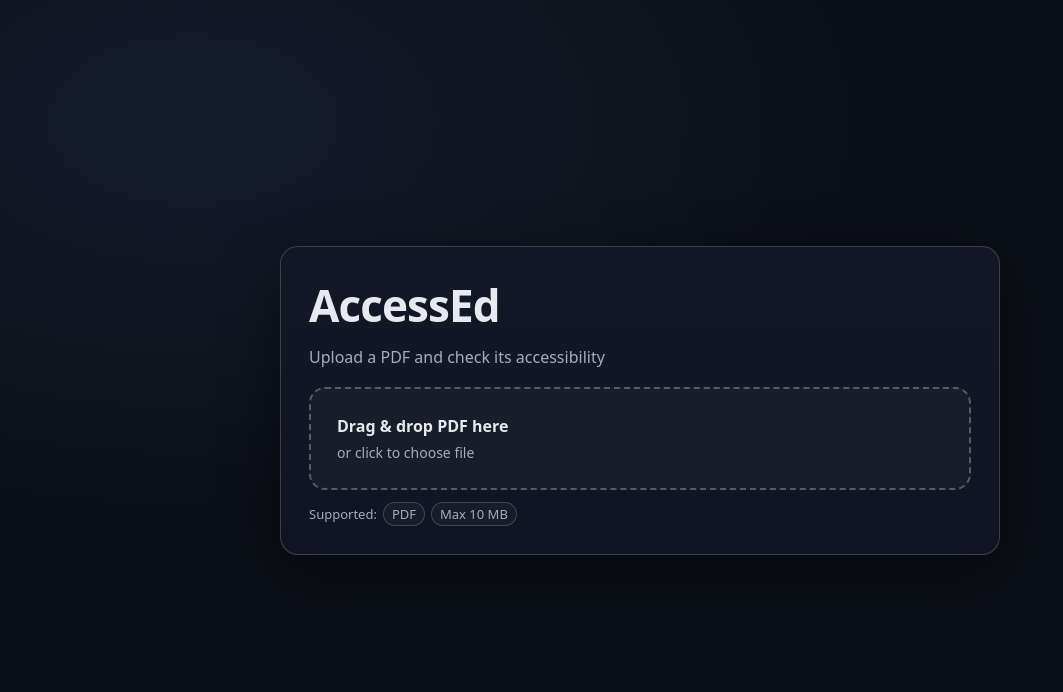
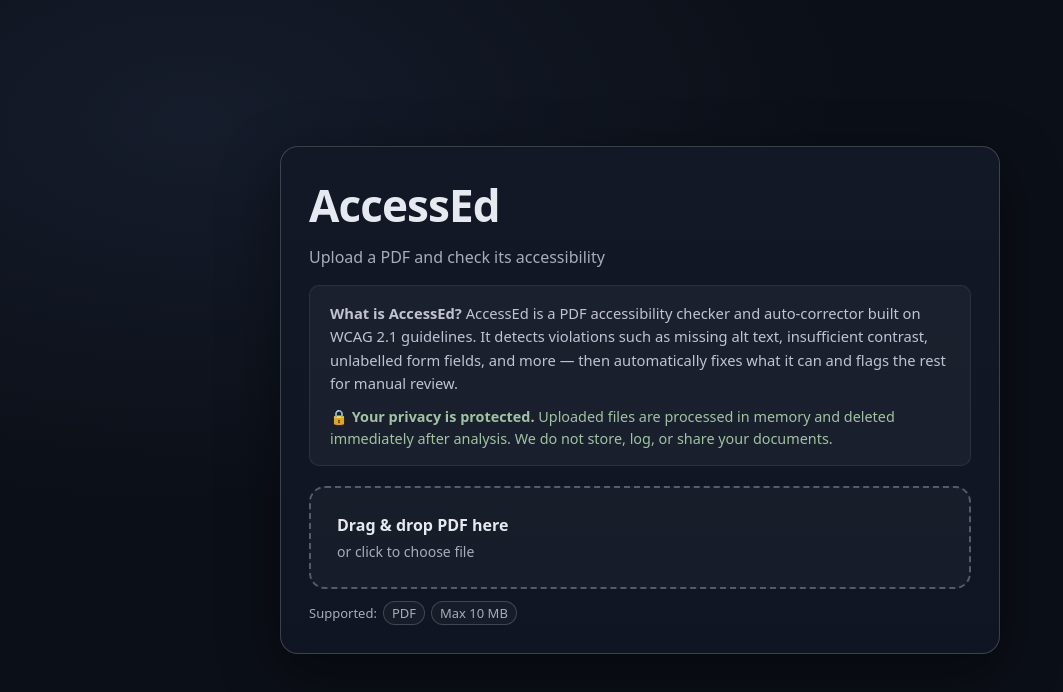
Before and after one commit to sandra-dergham/AccessEd, a React (Vite) app in the folder frontend/: page / in a window 1280 px wide. Shown: the top 692 px of the page, without its empty margins (0-1063 px from the left). Built offline with nearby package versions, Linux system fonts and the light colour scheme.

Commit message:
UI Fixes

```diff
--- a/frontend/src/components/UploadCard.tsx
+++ b/frontend/src/components/UploadCard.tsx
@@ -108,16 +108,31 @@ async function handleDownloadCorrected() {
   }
 
   return (
-    <div className="container">
+    <main className="container" aria-label="AccessEd PDF accessibility checker">
       <div className="card">
         <h1 className="title">AccessEd</h1>
         <p className="subtitle">Upload a PDF and check its accessibility</p>
+
+        <div className="info-box" aria-labelledby="info-heading">
+          <p className="info-what">
+            <strong id="info-heading">What is AccessEd?</strong> AccessEd is a
+            PDF accessibility checker and auto-corrector built on WCAG 2.1
+            guidelines. It detects violations such as missing alt text,
+            insufficient contrast, unlabelled form fields, and more — then
+            automatically fixes what it can and flags the rest for manual review.
+          </p>
+          <p className="info-privacy">
+            🔒 <strong>Your privacy is protected.</strong> Uploaded files are
+            processed in memory and deleted immediately after analysis. We do
+            not store, log, or share your documents.
+          </p>
+        </div>
 
         <div
           className={`dropzone ${dragOver ? "dragover" : ""}`}
           role="button"
           tabIndex={0}
-          aria-label="Upload PDF"
+          aria-label="Upload PDF file"
           onClick={() => inputRef.current?.click()}
           onDragOver={(e) => {
             e.preventDefault();
@@ -157,10 +172,18 @@ async function handleDownloadCorrected() {
           </div>
         )}
 
-        {success && <div className="alert success">{success}</div>}
+        {success && (
+          <div className="alert success" role="status" aria-live="polite">
+            {success}
+          </div>
+        )}
 
         {uploading && (
-          <div className="progress-wrap">
+          <div
+            className="progress-wrap"
+            aria-live="polite"
+            aria-label="Upload progress"
+          >
             <div className="progress-row">
               <span>Uploading…</span>
               <span>{indeterminate ? "…" : `${progress}%`}</span>
@@ -181,6 +204,7 @@ async function handleDownloadCorrected() {
               onClick={handleDownloadReport}
               disabled={downloadingReport}
               aria-busy={downloadingReport}
+              aria-label="Download accessibility report as PDF"
             >
               {downloadingReport ? "Generating…" : "⬇ Download PDF Report"}
             </button>
@@ -190,6 +214,7 @@ async function handleDownloadCorrected() {
               onClick={handleDownloadCorrected}
               disabled={downloadingCorrected}
               aria-busy={downloadingCorrected}
+              aria-label="Download corrected PDF with accessibility fixes applied"
             >
               {downloadingCorrected ? "Downloading…" : "⬇ Download Corrected PDF"}
             </button>
@@ -202,6 +227,6 @@ async function handleDownloadCorrected() {
           </div>
         )}
       </div>
-    </div>
+    </main>
   );
 }
--- a/frontend/src/index.css
+++ b/frontend/src/index.css
@@ -410,3 +410,28 @@ a {
   gap: 15px;
   flex-wrap: wrap;
 }
+
+.info-box {
+  margin: 1rem 0 1.25rem;
+  padding: 1rem 1.25rem;
+  border-radius: 10px;
+  background: rgba(255, 255, 255, 0.04);
+  border: 1px solid rgba(255, 255, 255, 0.08);
+  display: flex;
+  flex-direction: column;
+  gap: 0.65rem;
+}
+
+.info-what {
+  font-size: 0.92rem;
+  color: #c2c2d6;
+  line-height: 1.6;
+  margin: 0;
+}
+
+.info-privacy {
+  font-size: 0.9rem;
+  color: #a0c4a0;
+  line-height: 1.5;
+  margin: 0;
+}
```
Lines whose indentation alone changed are shown as unchanged.
